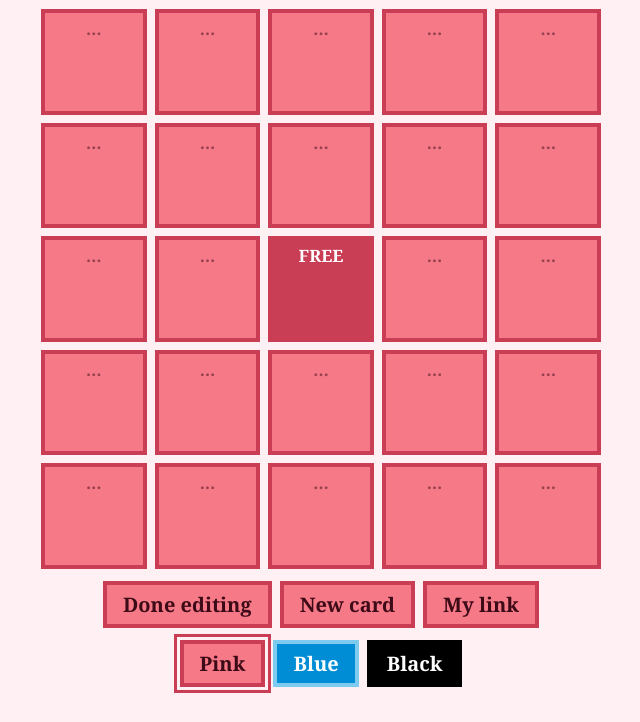
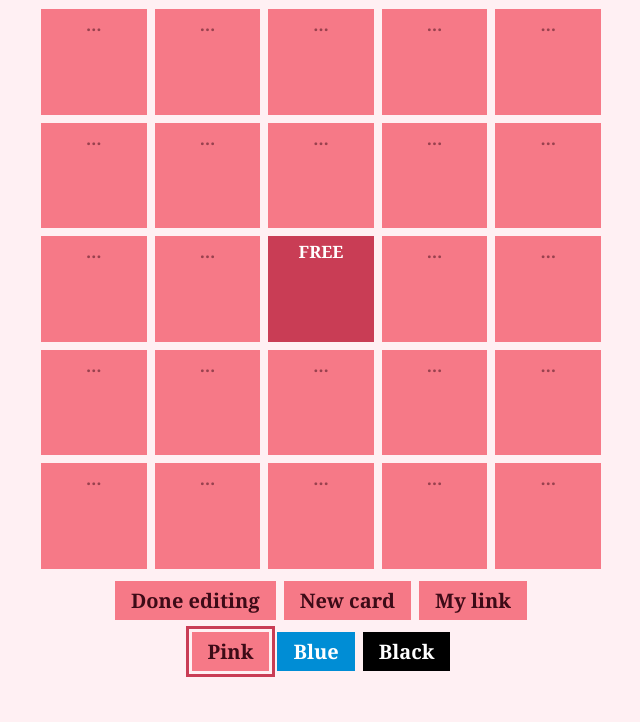
Before and after one commit to zosiakb/zosiakb.github.io, a plain HTML site: page index.html in a window 1280 px wide. Shown: the part 78-800 px from the top of the page, without its empty margins (319-959 px from the left). Drawn offline with Linux system fonts and the light colour scheme; a web font is replaced by a local one.

Commit message:
Remove border from cell and button styles

```diff
--- a/index.html
+++ b/index.html
@@ -49,7 +49,7 @@
   /* Cards: grid cells, buttons and theme swatches share this look */
   .cell, button {
     background: var(--cell); color: var(--text);
-    border: 4px solid var(--border);
+    border: 0px solid var(--border);
     font-family: inherit; font-weight: 700;
     transition: transform .15s, background .2s;
   }
```
